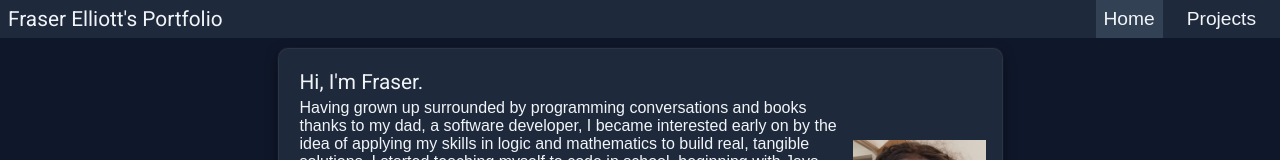
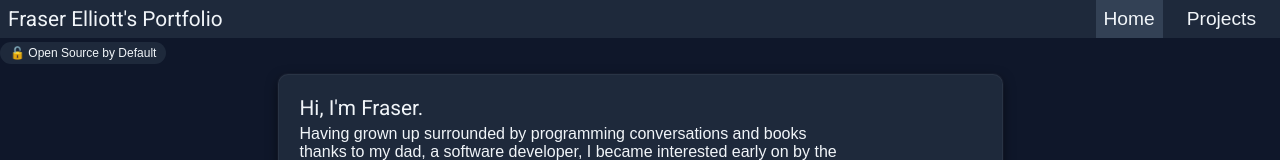
Before and after one commit to fraserelliott/react-portfolio, a React (Vite) app in the folder frontend/: page /project in a window 1280 px wide. Shown: the top 160 px of the page. Built offline with nearby package versions, Linux system fonts and the light colour scheme; no server answers.

Commit message:
added open source badge

```diff
--- a/frontend/src/components/Header.jsx
+++ b/frontend/src/components/Header.jsx
@@ -1,11 +1,15 @@
 import Navbar from './Navbar';
+import OpenSourceBadge from './OpenSourceBadge';
 
 const Header = () => {
   return (
-    <div style={styles.container}>
-      <h1 style={styles.heading}>Fraser Elliott's Portfolio</h1>
-      <Navbar />
-    </div>
+    <>
+      <header style={styles.container}>
+        <h1 style={styles.heading}>Fraser Elliott's Portfolio</h1>
+        <Navbar />
+      </header>
+      <OpenSourceBadge />
+    </>
   );
 };
 
--- /dev/null
+++ b/frontend/src/components/OpenSourceBadge.jsx
@@ -0,0 +1,21 @@
+// TODO: clickable with philosophy page
+
+const OpenSourceBadge = () => {
+  return (
+    <span style={{
+      display: 'inline-block',
+      backgroundColor: 'var(--bg-secondary)',
+      fontSize: '0.75rem',
+      padding: '4px 10px',
+      marginTop: '4px',
+      borderRadius: '1em',
+      fontWeight: '500',
+      width: 'fit-content',
+      textAlign: 'center'
+    }}>
+      🔓 Open Source by Default
+    </span>
+  );
+};
+
+export default OpenSourceBadge;
```
Also changed, not shown: 1 other file (tests, documents, lock files or other folders).
